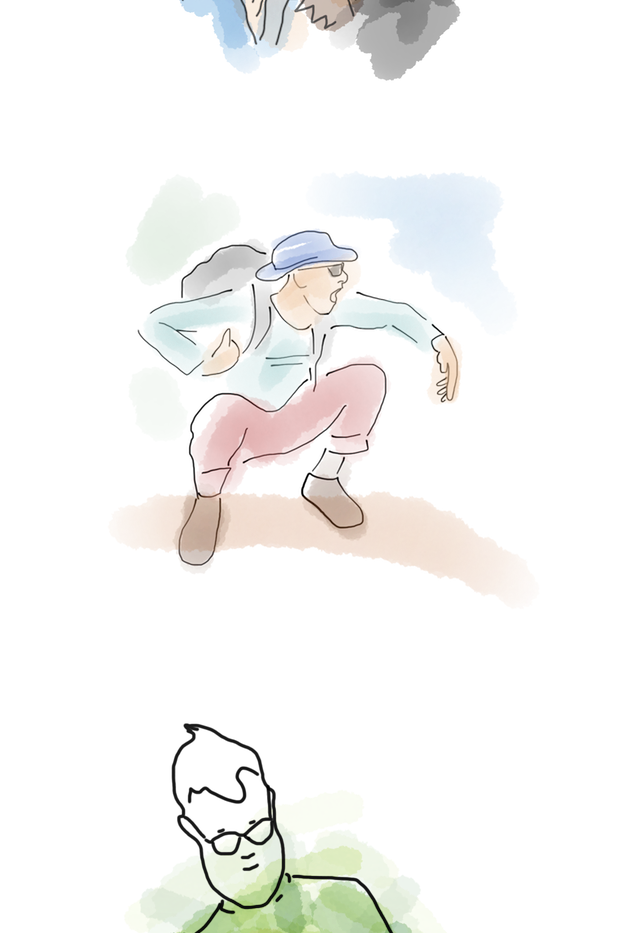
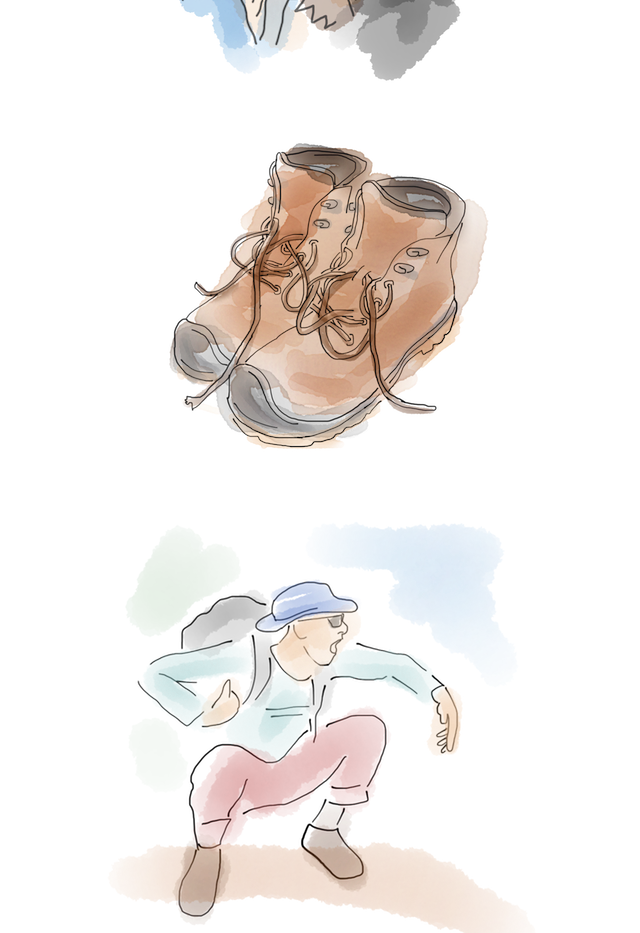
Before and after one commit to adamwatters/homepage, a Gatsby site: page / in a window 1280 px wide. Shown: the part 1320-2253 px from the top of the page, without its empty margins (313-953 px from the left). Built offline with nearby package versions, Linux system fonts and the light colour scheme; Gatsby itself is replaced by a stand-in of ours.

Commit message:
added boots

```diff
--- a/src/pages/index.js
+++ b/src/pages/index.js
@@ -9,6 +9,7 @@ import me from '../images/me.png'
 import kiss from '../images/kissing.png'
 import bobby from '../images/bobby.png'
 import hamburger from '../images/hamburger.png'
+import boots from '../images/boots.png'
 import { Link } from 'gatsby'
 import './index.css'
 
@@ -21,6 +22,7 @@ const IndexPage = () => (
     <img className="nametag-image" src={nametag} alt="adam watters" />
     <img src={me} alt="me" />
     <img src={kiss} alt="kiss" />
+    <img src={boots} alt="boots" />
     <img src={bobby} alt="bobby" />
     <img src={drew} alt="man with mushroom pizza" />
     <img src={joe} alt="joe presenting granola bar" />
```
Also changed, not shown: src/images/boots.png (added).
